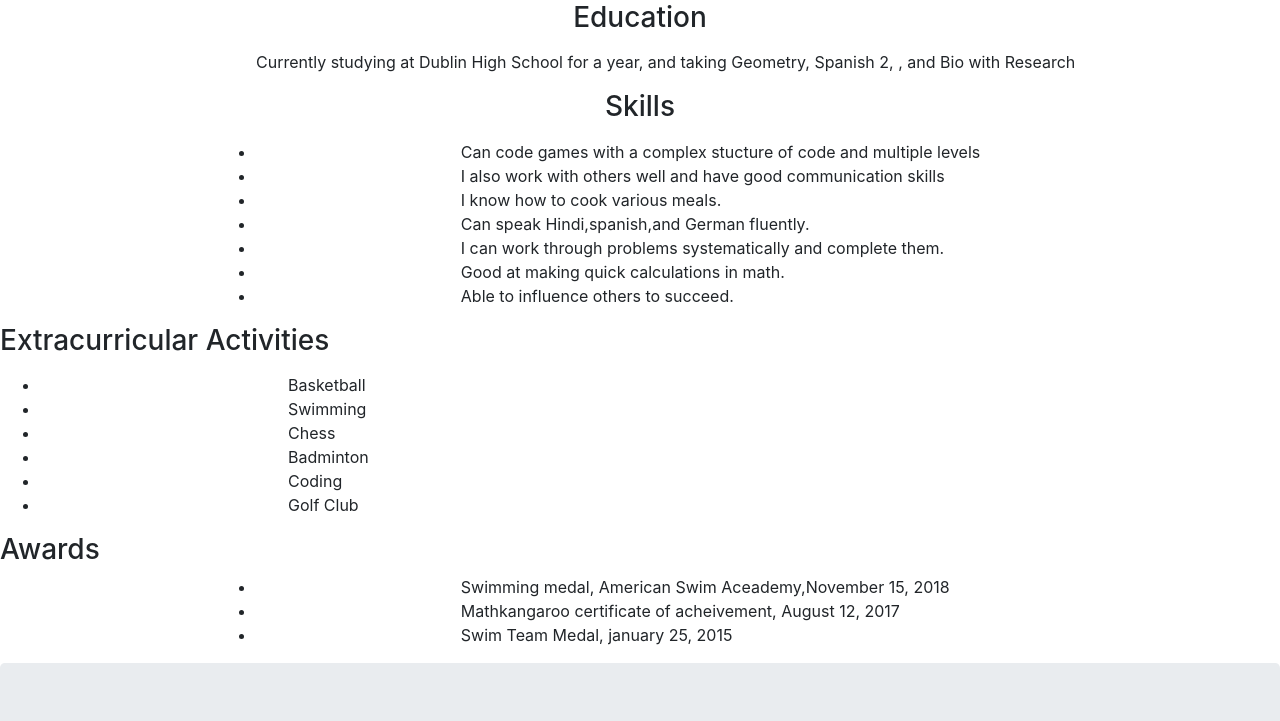
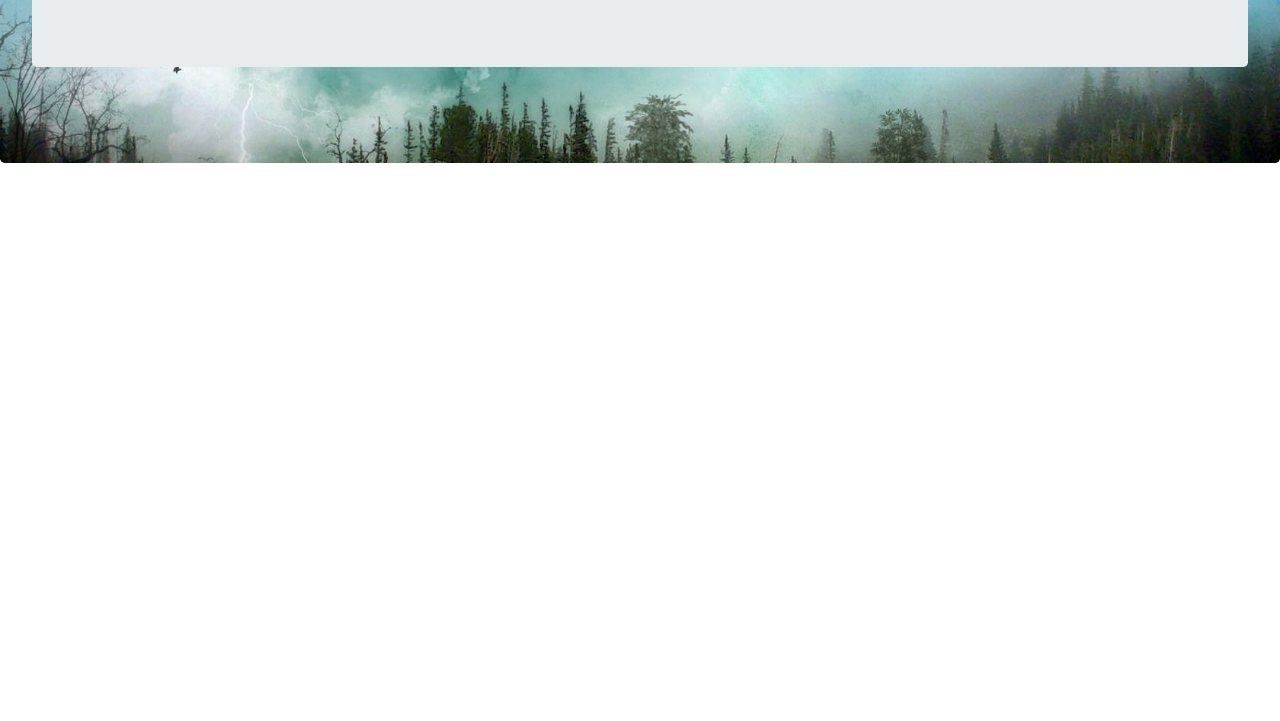
Before and after one commit to rohanvinod/portfolio, a plain HTML site: page resume.html in a window 1280 px wide. Shown: the part 345-1066 px from the top of the page. After the commit the page ends 800 px from the top, so only its background shows below. Drawn offline with Linux system fonts and the light colour scheme.

Commit message:
changed link

```diff
--- a/resume.html
+++ b/resume.html
@@ -39,39 +39,8 @@
                 </li>
             </ul>
              <h1>Rohan's Resume</h1>
-        </div>
-        <p><h3><center>Career Goal</center></h3></p>
-        <p class="padding">Graduate from college with a 90% average or more, and get a steady job
-        as a software engineer at a successfull company</p>
-        <p><h3><center>Education</center></h3></p>
-        <p class="padding">Currently studying at Dublin High School for a year, and taking
-        Geometry, Spanish 2,
-        , and Bio with Research</p>
-        <p><h3><center>Skills</center></h3></p>
-         <ul class="padding">
-          <li class="padding">Can code games with a complex stucture of code and multiple levels</li>
-          <li class="padding">I also work with others well and have good communication skills</li>
-          <li class="padding">I know how to cook various meals.</li>
-          <li class="padding">Can speak Hindi,spanish,and German fluently.</li>
-          <li class="padding">I can work through problems systematically and complete them. </li>
-          <li class="padding">Good at making quick calculations in math.</li>
-          <li class="padding">Able to influence others to succeed.</li>
-            </ul>
-            <p><h3>Extracurricular Activities</h3></p>
-            <ul>
-                <li class="padding">Basketball</li>
-                <li class="padding">Swimming</li>
-                <li class="padding">Chess</li>
-                <li class="padding">Badminton</li>
-                <li class="padding">Coding</li>
-                <li class="padding">Golf Club</li>
-            </ul>
-            <p><h3>Awards</h3>
-            <ul class="padding">
-                <li class="padding">Swimming medal, American Swim Aceademy,November 15, 2018</li>
-                <li class="padding">Mathkangaroo certificate of acheivement, August 12, 2017</li>
-                <li class="padding">Swim Team Medal, january 25, 2015</li>
-            </ul>
+        <a href="Rohan%20Vinod%20-%20Resume.pdf"></a>
+
 
               <div class="jumbotron">
             <div class="row">
```
